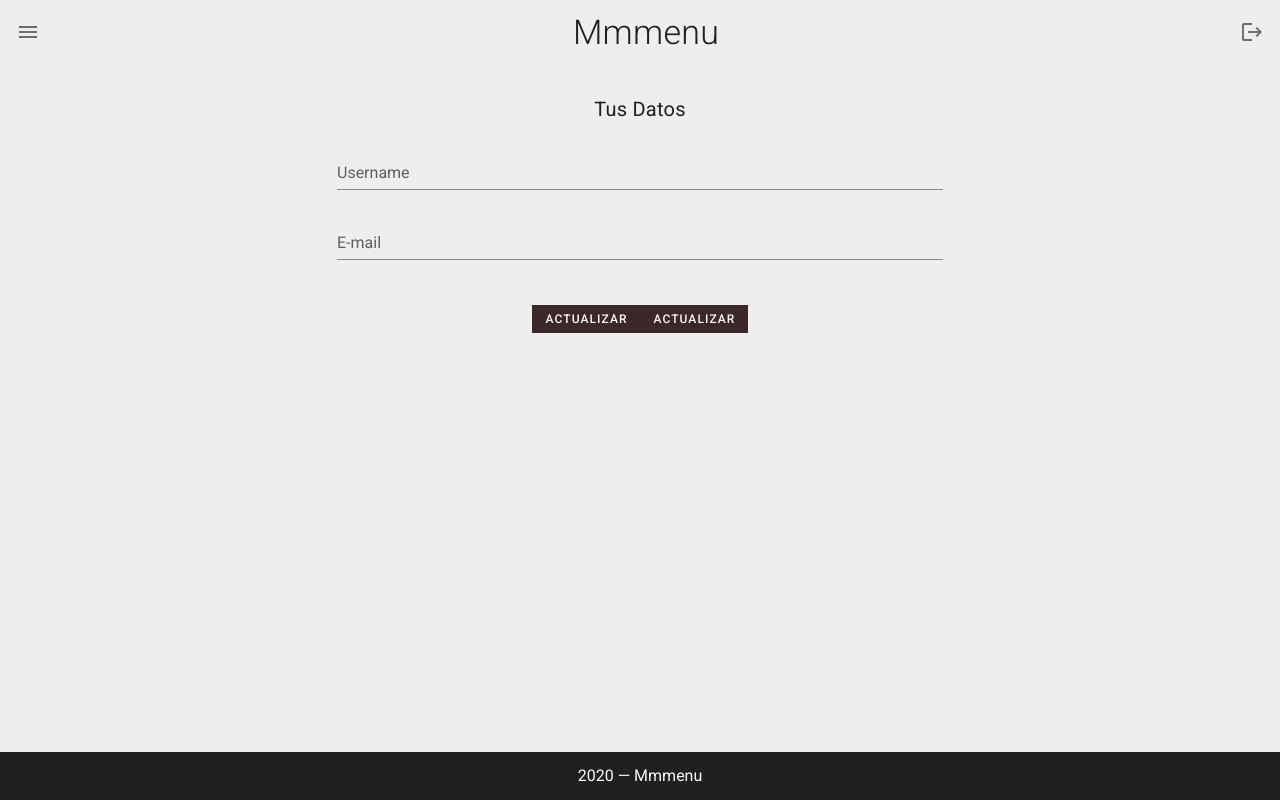
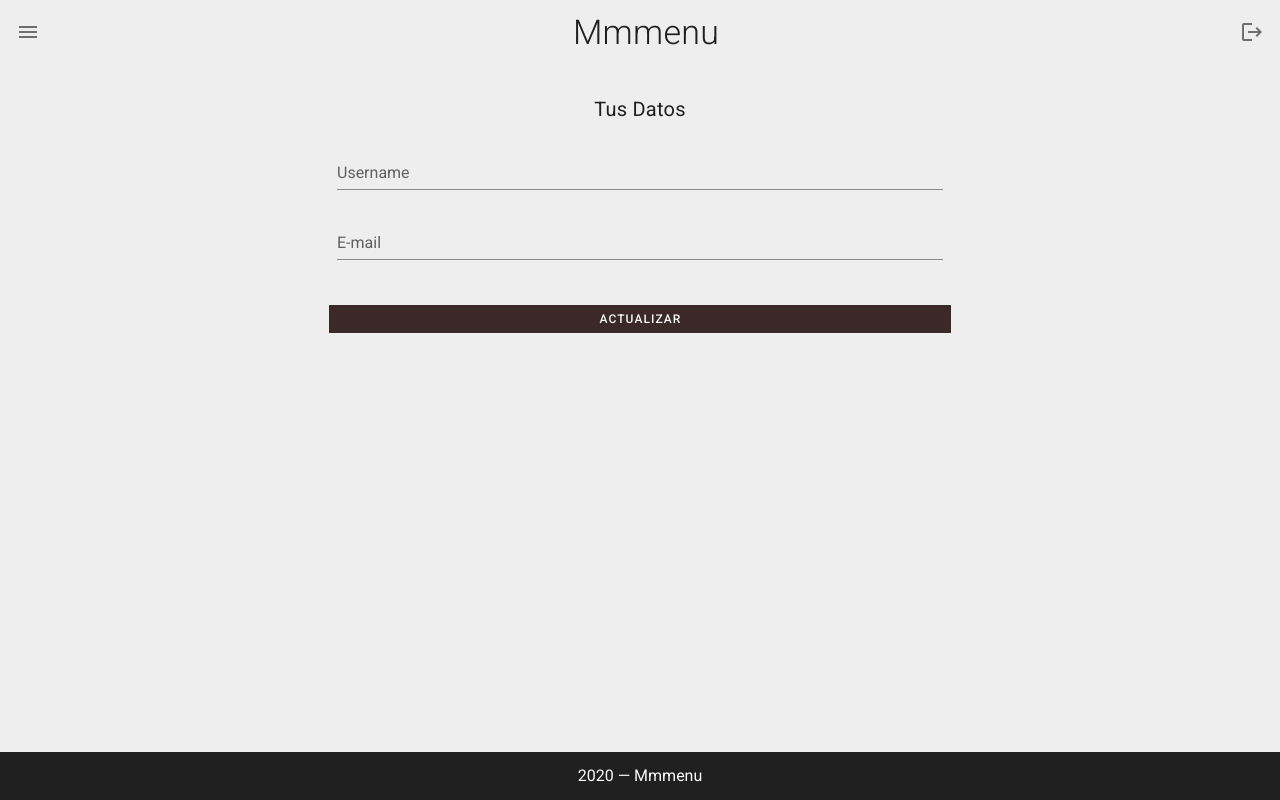
Before and after one commit to bentagai/mmmenu-frontend, a Vue app: page /account in a window 1280 px wide. Built offline with nearby package versions, Linux system fonts and the light colour scheme; no server answers; sample sign-in values are in the browser's storage; what @ckeditor/ckeditor5-vue would draw is missing.

Commit message:
Botton UpdateUser fiexd

```diff
--- a/src/views/UpdateArticle.vue
+++ b/src/views/UpdateArticle.vue
@@ -10,7 +10,7 @@
             <ckeditor :editor="editor" v-model="text" :config="editorConfig" counter></ckeditor>
           </v-form>
         </v-card-text>
-        <v-card-actions class="d-block">
+        <v-card-actions class="d-flex justify-center">
           <div class="text-center">
             <div d-block>
               <v-btn depressed tile small color="#3B2929" block @click="update">
--- a/src/views/UserAccount.vue
+++ b/src/views/UserAccount.vue
@@ -8,8 +8,8 @@
           <v-text-field label="E-mail" v-model="email" :rules="emailRules"></v-text-field>
         </v-form>
       </v-card-text>
-      <v-card-actions class="d-flex justify-center">
-        <div>
+      <v-card-actions class="d-block">
+        <div d-block>
           <v-btn depressed tile small color="#3B2929" block @click="updateUser">
             <span class="grey--text text--lighten-5">Actualizar</span>
           </v-btn>
@@ -30,7 +30,7 @@
             </v-card-text>
           </v-card>
         </v-dialog>
-          <div>
+          <!-- <div>
             <v-btn depressed tile small color="#3B2929" block @click="deleteUserById">
             <span class="grey--text text--lighten-5">Actualizar</span>
             </v-btn>
@@ -50,7 +50,7 @@
               ></v-progress-linear>
             </v-card-text>
           </v-card>
-        </v-dialog>
+        </v-dialog> -->
       </v-card-actions>
     </v-card>
   </div>
```
Lines whose indentation alone changed are shown as unchanged.
